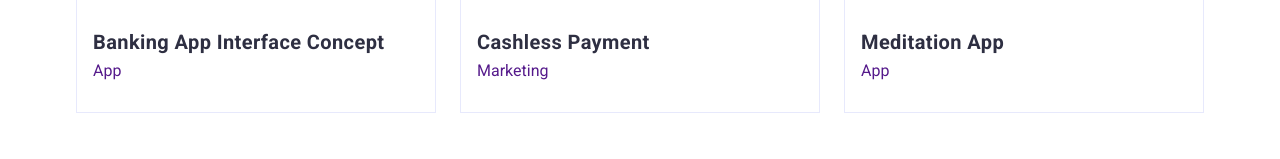
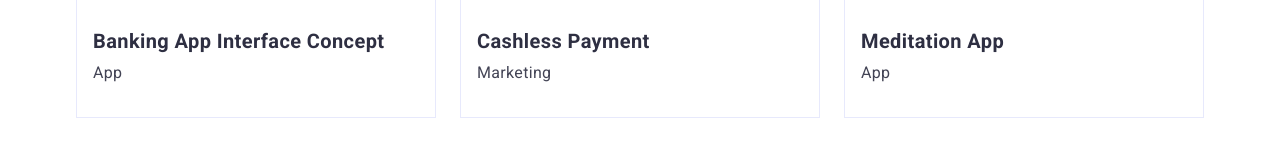
Before and after one commit to Ninylka/goit-markup-hw-03, a plain HTML site: page portfolio.html in a window 1280 px wide. Shown: the part 591-750 px from the top of the page. Drawn offline with nearby package versions, Linux system fonts and the light colour scheme.

Commit message:
border portf

```diff
--- a/css/style.css
+++ b/css/style.css
@@ -481,8 +481,8 @@ img {
     padding: 32px 16px;
     border-top: none;
     border: 1px solid var(--border-color);
-    margin: 0;
-
+    border-top: none;
+    margin-top: 0;
 }
 
 .title-applications {
@@ -493,7 +493,7 @@ img {
     color: var(--primary-text-color);
     margin-bottom: 8px;
     margin-top: 0;
-
+}
 
 .text-applications {
     font-size: 16px;
```
Lines whose indentation alone changed are shown as unchanged.
